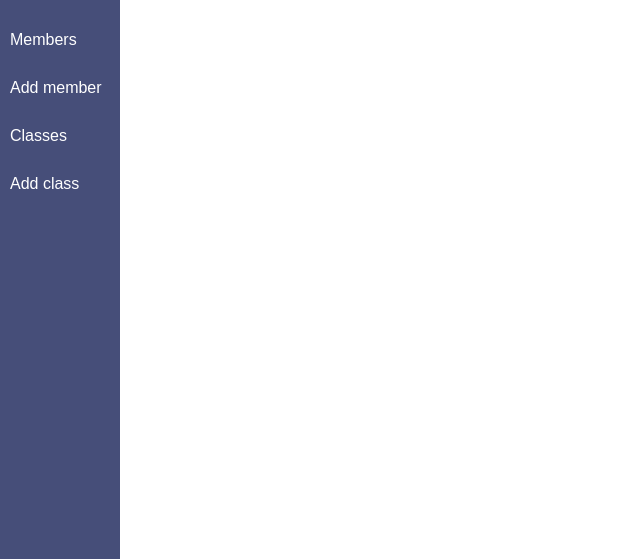
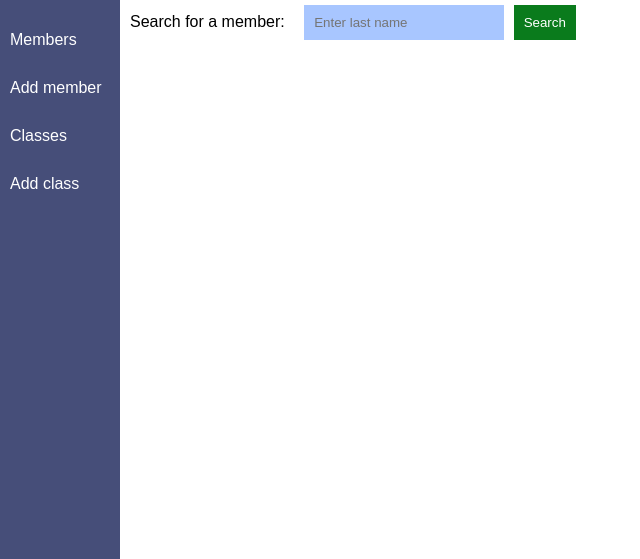
Before and after one commit to StrtMilne/e53-python-project-gym, a Flask app: page /members in a window 1280 px wide. Shown: the part 120-679 px from the top of the page, without its empty margins (0-640 px from the left). Run offline with Flask 2, Linux system fonts and the light colour scheme; data that the repository does not hold is empty; some libraries are stand-ins or nearby versions.

Commit message:
added search function to members page

```diff
--- a/controllers/classes_controller.py
+++ b/controllers/classes_controller.py
@@ -131,7 +131,7 @@ def search_member(id):
     number_attendees = len(members)
     return render_template("/classes/booked_members.html", title="Booked members", gym_class=gym_class, class_name=class_name, booked_members=members, all_members=all_members, all_member_ids=member_ids, number_attendees=number_attendees, id=id, member_name=member_name)
 
-@classes_blueprint.route("/classes/member_search", methods=["POST"])
+@classes_blueprint.route("/classes/class_search", methods=["POST"])
 def search_class():
     class_search = None
     class_search = request.form["search"]
--- a/controllers/members_controller.py
+++ b/controllers/members_controller.py
@@ -12,7 +12,8 @@ members_blueprint = Blueprint("members", __name__)
 @members_blueprint.route("/members")
 def members():
     members = members_repository.select_all()
-    return render_template("/members/view.html", title="All members", all_members=members)
+    member_search = None
+    return render_template("/members/view.html", title="All members", all_members=members, member_search=member_search)
 
 @members_blueprint.route("/members/<id>/edit")
 def edit_member(id):
@@ -99,3 +100,10 @@ def add_multiple_classes(member_id):
     class_ids = members_repository.class_ids(member_id)
     member = members_repository.select(member_id)
     return render_template("/members/booked_classes.html", title="Booked classes", member=member, booked_classes=classes, all_classes=all_classes, all_class_ids=class_ids, member_id=member_id)
+
+@members_blueprint.route("/members/member_search", methods=["POST"])
+def member_search():
+    members = members_repository.select_all()
+    member_search = None
+    member_search = request.form["search"]
+    return render_template("/members/view.html", title="All members", all_members=members, member_search=member_search)
--- a/templates/classes/view.html
+++ b/templates/classes/view.html
@@ -1,8 +1,8 @@
 {% extends "base.html" %}
 
 {% block content %}
-<form action="/classes/member_search" method="POST">
-    <label for="class_search" class="text">Search for a member:</label>
+<form action="/classes/class_search" method="POST">
+    <label for="class_search" class="text">Search for a class:</label>
     <input type="text" name="search" id="search" placeholder="Enter class name" class="form-input">
     <button type="submit" class="submit-button">Search</button>
 </form>
--- a/templates/members/view.html
+++ b/templates/members/view.html
@@ -1,8 +1,14 @@
 {% extends "base.html" %}
 
 {% block content %}
+<form action="/members/member_search" method="POST">
+    <label for="member_search" class="text">Search for a member:</label>
+    <input type="text" name="search" id="search" placeholder="Enter last name" class="form-input">
+    <button type="submit" class="submit-button">Search</button>
+</form>
 <section class="view-container">
     {% for member in all_members %}
+        {% if member_search == None or member.last_name == member_search %}
         <article class="member-item {% if member.active == False %} inactive {% endif %}">
             <h2 class="text">{{ member.id }}: {{ member.last_name }}, {{ member.first_name }}</h2>
             <p class="text">Member status: {% if member.active == True %}
@@ -23,6 +29,7 @@
                 <a href="/members/{{ member.id }}/edit" class="edit link-button">Edit member</a>
             </div>
         </article>
+        {% endif %}
     {% endfor %}
 </section>
 {% endblock %}
```
